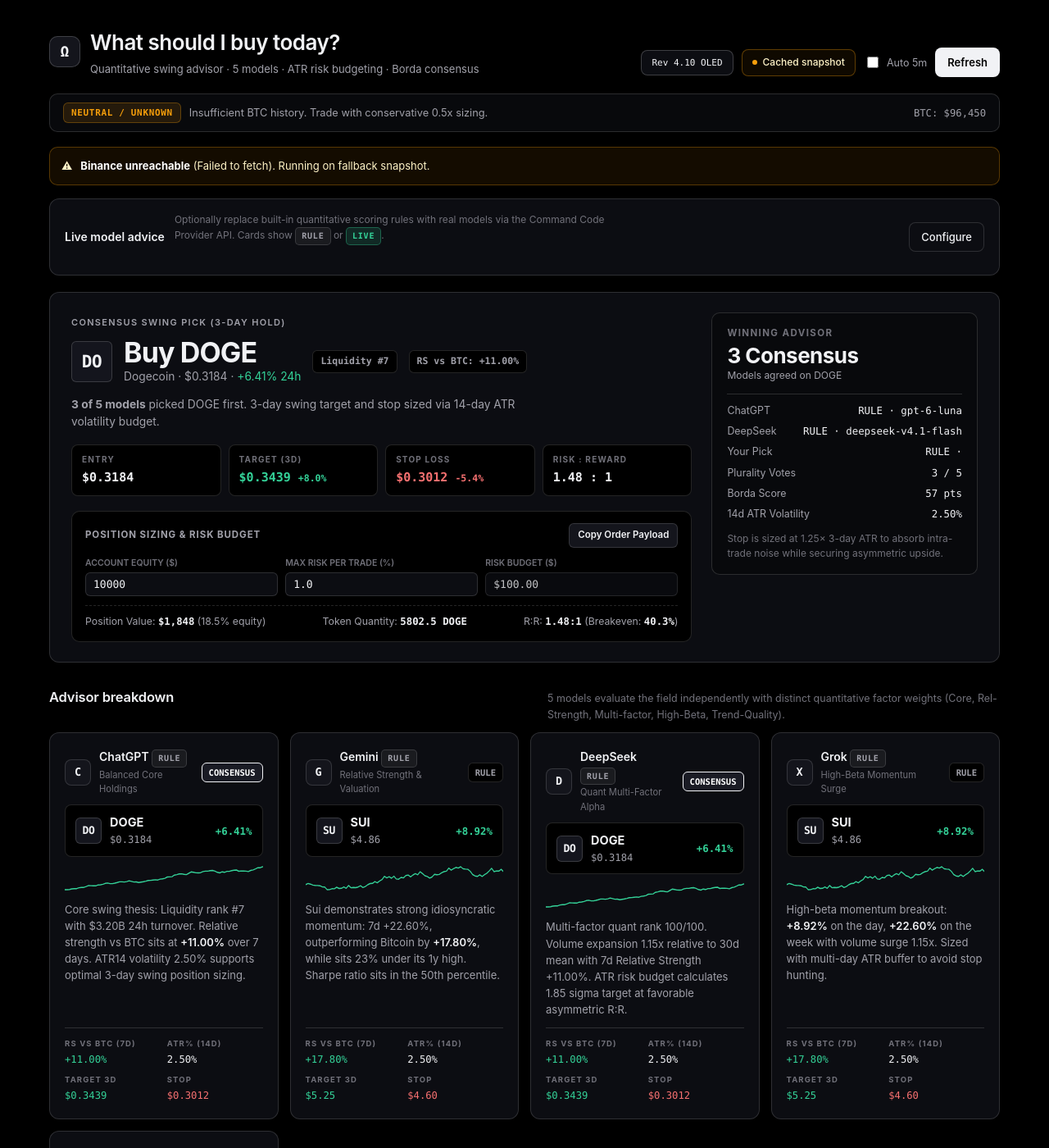
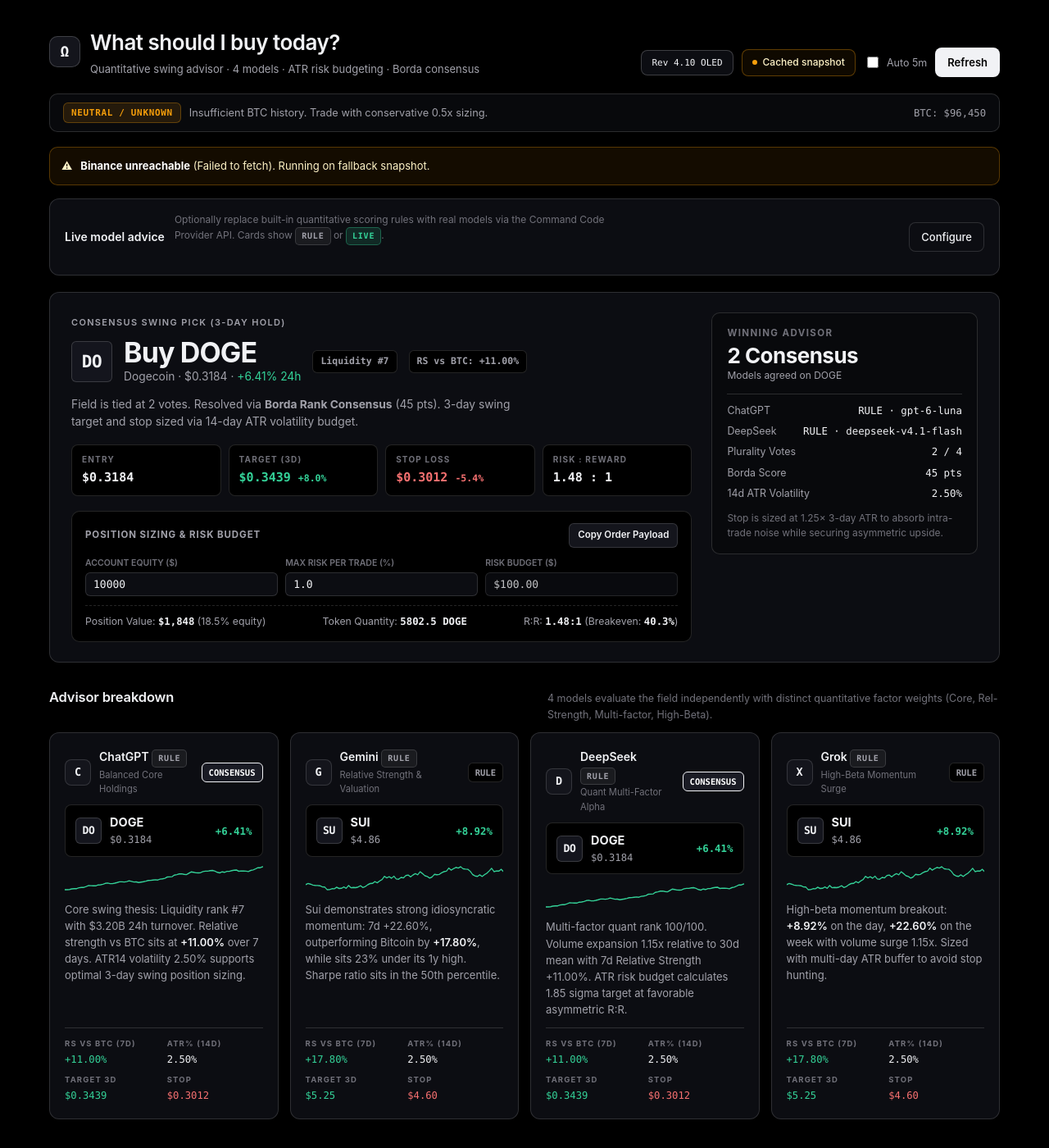
Before and after one commit to Qking232/Qking232.github.io, a Jekyll site: the page cry/adv/index.html, which Jekyll copies as it is, in a window 1280 px wide and 1400 px high. Shown: the whole window at 82% size. Built offline with Jekyll 4.4.1, drawn with Linux system fonts in a browser that asks for light colours; some of the changed text lies outside the part shown.

Commit message:
Configure exact 4 AI quantitative models: ChatGPT, Gemini, DeepSeek, and Grok

```diff
--- a/cry/adv/index.html
+++ b/cry/adv/index.html
@@ -326,7 +326,7 @@
       <div class="logo" aria-hidden="true">&Omega;</div>
       <div>
         <h1>What should I buy today?</h1>
-        <p class="tag">Quantitative swing advisor &middot; 5 models &middot; ATR risk budgeting &middot; Borda consensus</p>
+        <p class="tag">Quantitative swing advisor &middot; 4 models &middot; ATR risk budgeting &middot; Borda consensus</p>
       </div>
     </div>
     <div class="toolbar">
@@ -409,7 +409,7 @@
     <!-- Advisors Breakdown Grid -->
     <div class="sec-head">
       <h2>Advisor breakdown</h2>
-      <p>5 models evaluate the field independently with distinct quantitative factor weights (Core, Rel-Strength, Multi-factor, High-Beta, Trend-Quality).</p>
+      <p>4 models evaluate the field independently with distinct quantitative factor weights (Core, Rel-Strength, Multi-factor, High-Beta).</p>
     </div>
     <section class="advisors" id="advisors" aria-live="polite"></section>
 
@@ -507,9 +507,7 @@ const ADVISORS=[
   { id:'deepseek',name:'DeepSeek',short:'D', style:'Quant Multi-Factor Alpha', raw:'#f1f2f5', model:'deepseek/deepseek-v4.1-flash',
     w:{ sharpe:0.30, relvol:0.24, rs7:0.20, mom7:0.16, atr:0.10 } },
   { id:'grok',    name:'Grok',    short:'X', style:'High-Beta Momentum Surge', raw:'#f1f2f5', model:'xai/grok-4.7',
-    w:{ mom1:0.35, mom7:0.28, relvol:0.22, rs7:0.15 } },
-  { id:'custom',  name:'Your Pick', short:'5', style:'Trend Quality & Risk Control', raw:'#f1f2f5', model:'',
-    w:{ mom7:0.24, sharpe:0.22, rs7:0.22, liq:0.18, atr:-0.14 } }
+    w:{ mom1:0.35, mom7:0.28, relvol:0.22, rs7:0.15 } }
 ];
 
 const clamp=(v,a,b)=>Math.min(b,Math.max(a,v));
```
Also changed, not shown: other parts of cry/adv/index.html (+0 -3 lines).
